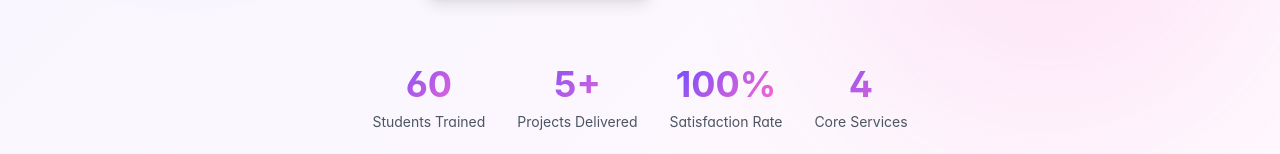
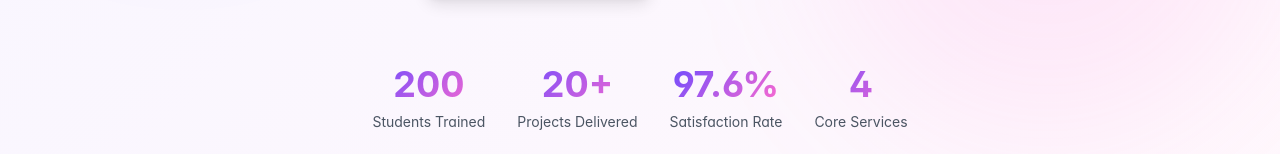
Before and after one commit to 6ixmindslabs-hue/6ixmindslabs, a React (Vite) app in the folder frontend/: page / in a window 1280 px wide. Shown: the part 579-733 px from the top of the page. Built offline with nearby package versions, Linux system fonts and the light colour scheme.

Commit message:
Update stats on Home page

```diff
--- a/frontend/src/pages/Home.jsx
+++ b/frontend/src/pages/Home.jsx
@@ -56,9 +56,9 @@ export default function Home() {
   ];
 
   const stats = [
-    { number: '60', label: 'Students Trained' },
-    { number: '5+', label: 'Projects Delivered' },
-    { number: '100%', label: 'Satisfaction Rate' },
+    { number: '200', label: 'Students Trained' },
+    { number: '20+', label: 'Projects Delivered' },
+    { number: '97.6%', label: 'Satisfaction Rate' },
     { number: '4', label: 'Core Services' },
   ]; // Stats updated
 
```
